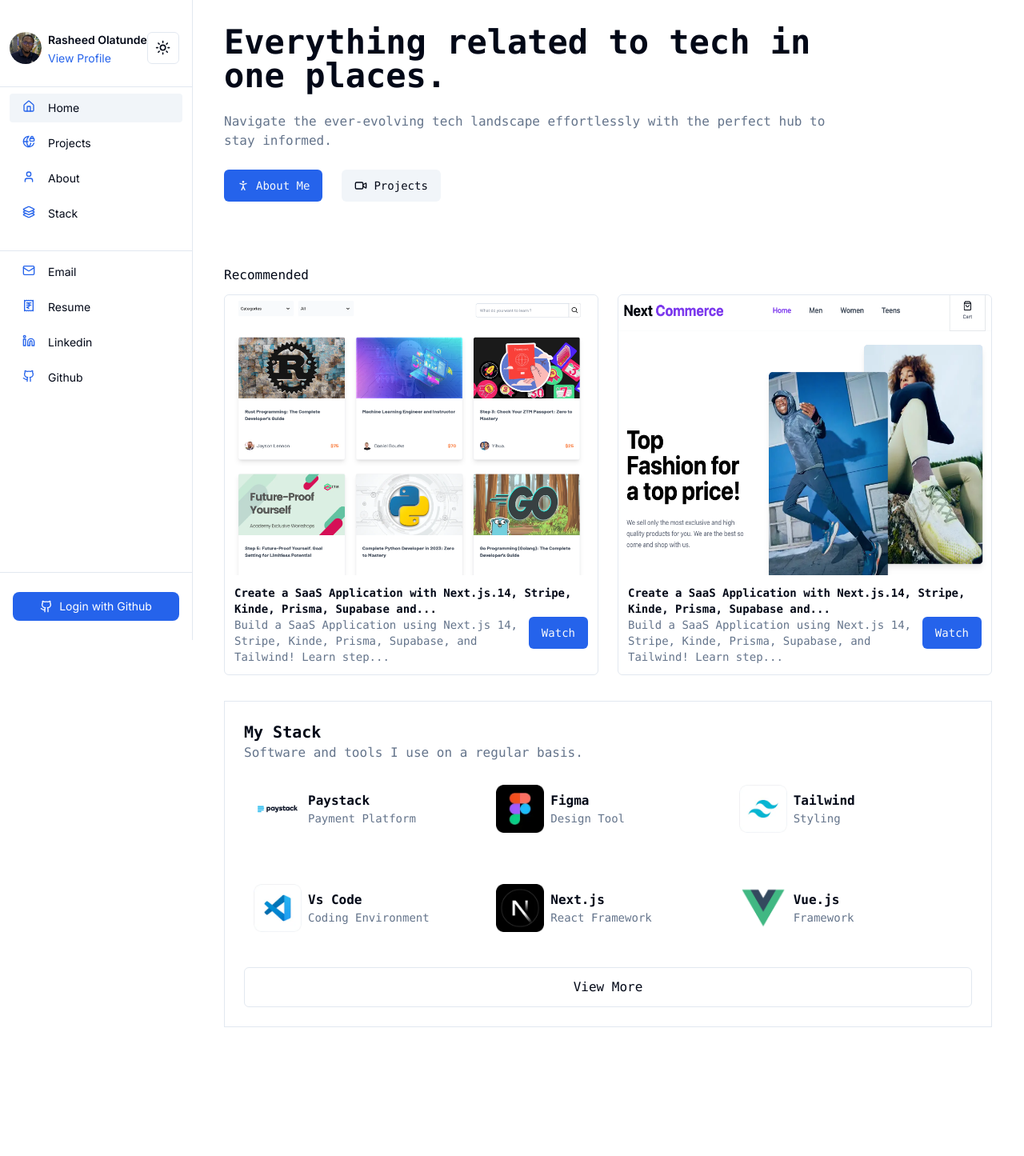
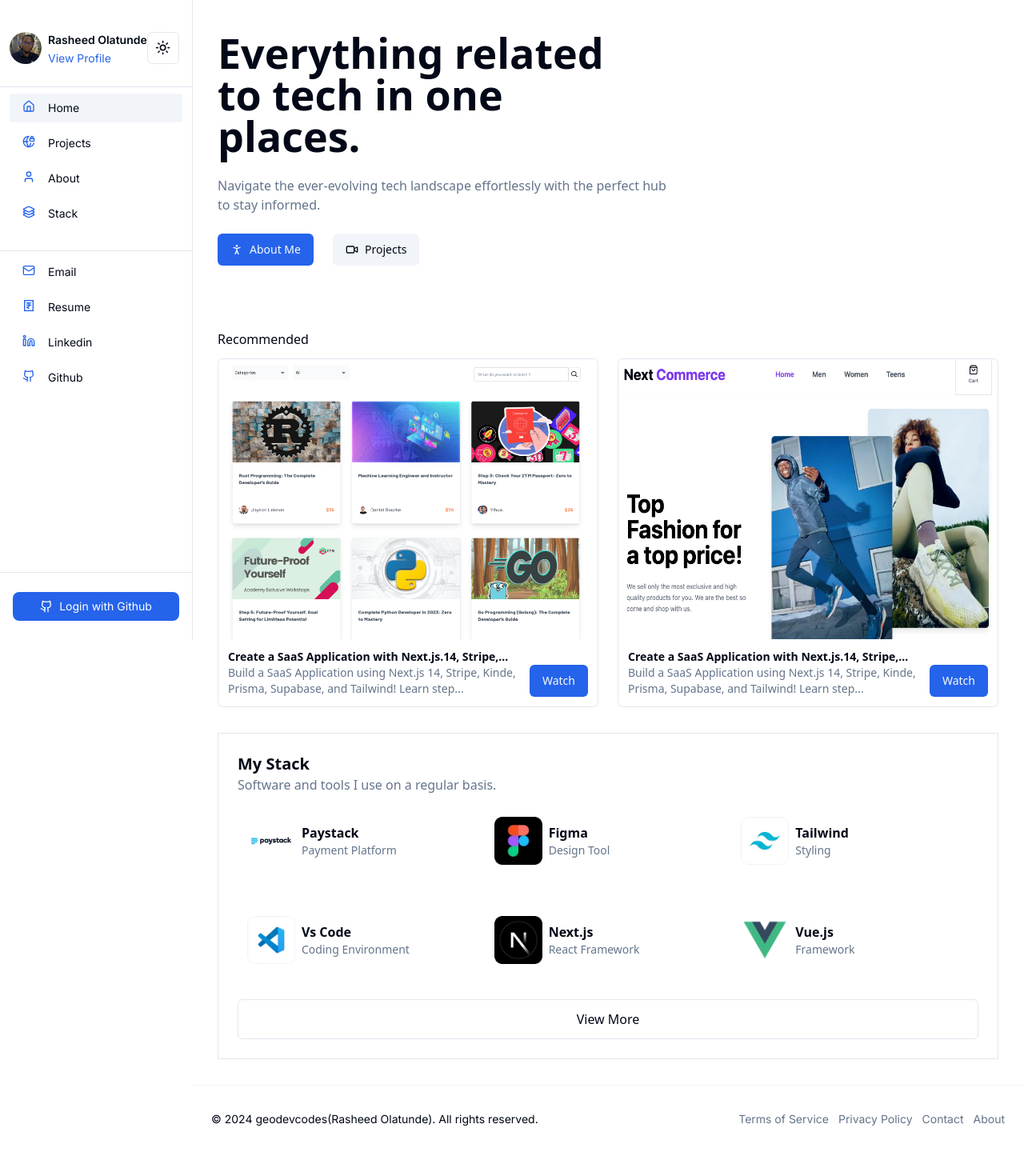
Before and after one commit to geodevcodes/v2_portfolio, a Next.js app: page / in a window 1280 px wide. Shown: the whole page at 80% size. Before the commit the page ends 1316 px from the top, so only its background shows below. Built offline with nearby package versions, Linux system fonts and the light colour scheme; no server answers.

Commit message:
update all pages and font-sans added, footer component created

```diff
--- a/app/about/page.tsx
+++ b/app/about/page.tsx
@@ -8,9 +8,9 @@ export const metadata: Metadata = {
 
 export default function About() {
   return (
-    <main className="flex min-h-screen flex-col items-center justify-between  md:px-6 lg:p-8">
+    <main className="px-4 p-2 pb-8 min-h-screen md:px-6 lg:p-8">
       <section className="flex flex-col-reverse lg:flex-row lg:flex lg:justify-between lg:space-x-5 w-full">
-        <div className="font-mono text-sm lg:w-[65%]">
+        <div className="font-sans text-md lg:w-[65%]">
           <p className="text-2xl md:text-3xl text-center mt-6 lg:text-left lg:mt-0 lg:text-4xl font-bold mb-2">
             Hey I&apos;m Rasheed Olatunde <span>✌🏻</span>
           </p>
--- a/app/components/card/RecommendCard.tsx
+++ b/app/components/card/RecommendCard.tsx
@@ -15,12 +15,17 @@ export default function RecommendCard({
       <div className="border border-slate rounded-md">
         <div>
           <div className="relative rounded-lg w-full h-[180px] md:h-[250px] xl:h-[350px] 2xl:h-[400px]">
-            <Image src={cardImageUrl} alt="ecommerce prototype image" fill className="rounded-t-md" />
+            <Image
+              src={cardImageUrl}
+              alt="ecommerce prototype image"
+              fill
+              className="rounded-t-md"
+            />
           </div>
           <div className="p-4 lg:p-3">
-            <p className="font-semibold  text-sm">
+            <p className="font-semibold text-sm line-clamp-1 md:max-w-sm">
               Create a SaaS Application with Next.js.14, Stripe, Kinde, Prisma,
-              Supabase and...
+              Supabase and ...
             </p>
             <div className="lg:flex justify-between gap-2 w-full">
               <p className="text-muted-foreground text-sm">
--- /dev/null
+++ b/app/components/footer/Footer.tsx
@@ -0,0 +1,26 @@
+import { footerLinks } from "@/lib/LinkData";
+import Link from "next/link";
+
+export default function Footer() {
+  // Get Year
+  const getYear = new Date();
+  const dateString = getYear.getFullYear();
+  return (
+    <footer className="text-sm bg-background border-t border-slate pt-8 px-6 pb-[36px] border-accent">
+      <div className="lg:flex justify-between items-center">
+        <p className="font-normal text-xs lg:text-sm">
+          © {dateString} geodevcodes
+          <span className="hidden xl:inline-block">(Rasheed Olatunde)</span>.
+          All rights reserved.
+        </p>
+        <div className="flex flex-col space-x-0  space-y-3 mt-4  lg:flex-row justify-between lg:space-x-3 lg:space-y-0 lg:mt-0 text-muted-foreground">
+          {footerLinks?.map((item, idx) => (
+            <Link href={`${item.href}`} key={item.key}>
+              {item.name}
+            </Link>
+          ))}
+        </div>
+      </div>
+    </footer>
+  );
+}
--- a/app/layout.tsx
+++ b/app/layout.tsx
@@ -7,6 +7,7 @@ import SideBar from "./components/sidebar/Sidebar";
 import SessionProviderPage from "./providers/session-provider";
 import { getServerSession } from "next-auth";
 import { authConfig } from "./api/auth/[...nextauth]/option";
+import Footer from "./components/footer/Footer";
 
 const inter = Inter({ subsets: ["latin"] });
 
@@ -34,9 +35,10 @@ export default async function RootLayout({
           >
             <MobileNavbar />
             <section className="w-full relative flex">
-              <SideBar  session={session}/>
-              <main className="w-full p-2 pt-20 md:pt-2 max-w-[1150px] px-4 mx-auto xl:max-w-full xl:overflow-x-auto md:ml-[240px] xl:ml-[240px]">
+              <SideBar session={session} />
+              <main className="w-full pt-20 md:pt-2 max-w-[1150px] mx-auto xl:max-w-full xl:overflow-x-auto md:ml-[240px] xl:ml-[240px]">
                 {children}
+                <Footer />
               </main>
             </section>
           </ThemeProvider>
--- a/app/page.tsx
+++ b/app/page.tsx
@@ -7,13 +7,13 @@ import { projectLinks } from "@/lib/LinkData";
 
 export default function Home() {
   return (
-    <main className="md:p-6 font-mono min-h-screen ">
+    <main className="px-4 p-2 md:p-8 font-sans min-h-screen ">
       {/* ====HERO SECTION ===== */}
-      <section className="max-w-2xl xl:max-w-3xl">
-        <p className="text-3xl font-semibold  lg:text-5xl xl:text-[42px] ">
+      <section className="">
+        <p className="text-3xl font-semibold lg:text-5xl xl:text-[52px] max-w-2xl xl:max-w-lg">
           Everything related to tech in one places.
         </p>
-        <p className="text-muted-foreground my-6">
+        <p className="text-muted-foreground my-6 max-w-xl">
           Navigate the ever-evolving tech landscape effortlessly with the
           perfect hub to stay informed.
         </p>
--- a/app/privacy/page.tsx
+++ b/app/privacy/page.tsx
@@ -1,7 +1,11 @@
 export default function Privacy() {
   return (
-    <main className="flex min-h-screen flex-col items-center justify-between ">
-      <div className="">This is Privacy and Policy page...</div>
+    <main className="min-h-screen md:p-6">
+      <section className="max-w-2xl xl:max-w-3xl">
+        <p className="text-3xl font-bold  lg:text-5xl xl:text-3xl ">
+          Privacy and Policy
+        </p>
+      </section>
     </main>
   );
 }
--- a/app/profile/page.tsx
+++ b/app/profile/page.tsx
@@ -13,8 +13,8 @@ export default async function Profile() {
   // const profilePicture = session?.user?.picture
 
   return (
-    <main className="min-h-screen md:px-6 lg:p-8">
-      <div className="w-full font-mono text-sm ">
+    <main className="min-h-screen px-4 p-2 md:p-8 font-sans text-md">
+      <div className="w-full font-sans text-md ">
         <p className="text-2xl md:text-5xl font-bold mb-2">Settings</p>
         <p className="text-muted-foreground">
           Manage the settings of your account
--- a/app/projects/page.tsx
+++ b/app/projects/page.tsx
@@ -3,8 +3,8 @@ import ProjectsCard from "../components/card/ProjectsCard";
 
 export default function Projects() {
   return (
-    <main className="flex min-h-screen flex-col items-center justify-between ">
-      <div className="w-full items-center font-mono gap-6 text-sm p-2 justify-between gap-y-10 grid lg:grid-cols-2 xl:grid-cols-3">
+    <main className="px-4 p-2 md:p-8 min-h-screen mb-6">
+      <div className="w-full items-center font-sans gap-6 text-sm p-2 justify-between gap-y-10 grid lg:grid-cols-2 xl:grid-cols-3">
         {projectLinks &&
           projectLinks.map((item, idx) => (
             <div key={idx}>
--- a/app/stack/page.tsx
+++ b/app/stack/page.tsx
@@ -8,8 +8,8 @@ export const metadata: Metadata = {
 
 export default function Stack() {
   return (
-    <main className="min-h-screen md:px-6 lg:p-8">
-      <div className="w-full font-mono text-sm ">
+    <main className="min-h-screen px-4 p-2 md:p-8">
+      <div className="w-full font-sans text-md ">
         <p className="text-2xl md:text-5xl font-bold mb-2">My Stack</p>
         <p className="text-muted-foreground">
           Software and tools I use on a regular basis.
--- a/app/terms/page.tsx
+++ b/app/terms/page.tsx
@@ -1,7 +1,11 @@
 export default function Terms() {
   return (
-    <main className="flex min-h-screen flex-col items-center justify-between ">
-      <div className="">This is Terms and Condition page...</div>
+    <main className="min-h-screen md:p-6">
+      <section className="max-w-2xl xl:max-w-3xl">
+        <p className="text-3xl font-bold  lg:text-5xl xl:text-3xl ">
+          TERMS AND CONDITIONS
+        </p>
+      </section>
     </main>
   );
 }
```
